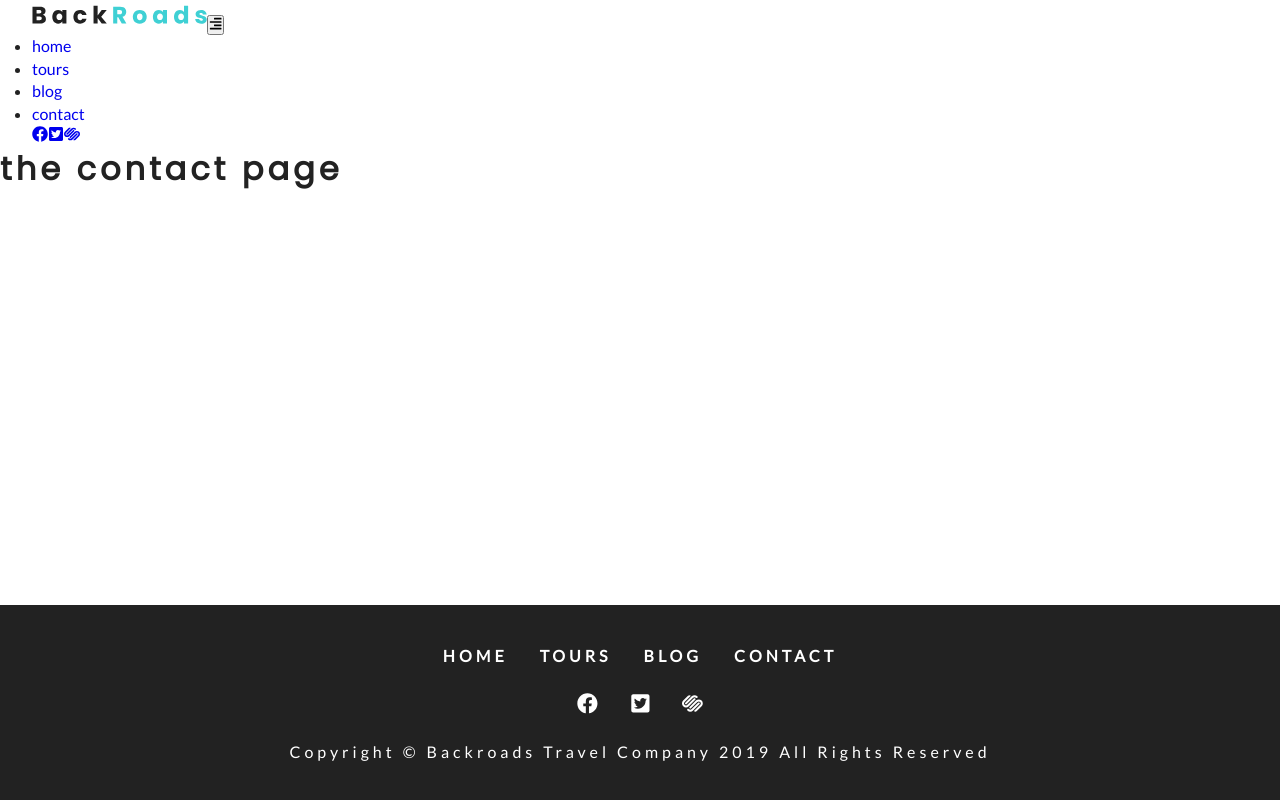
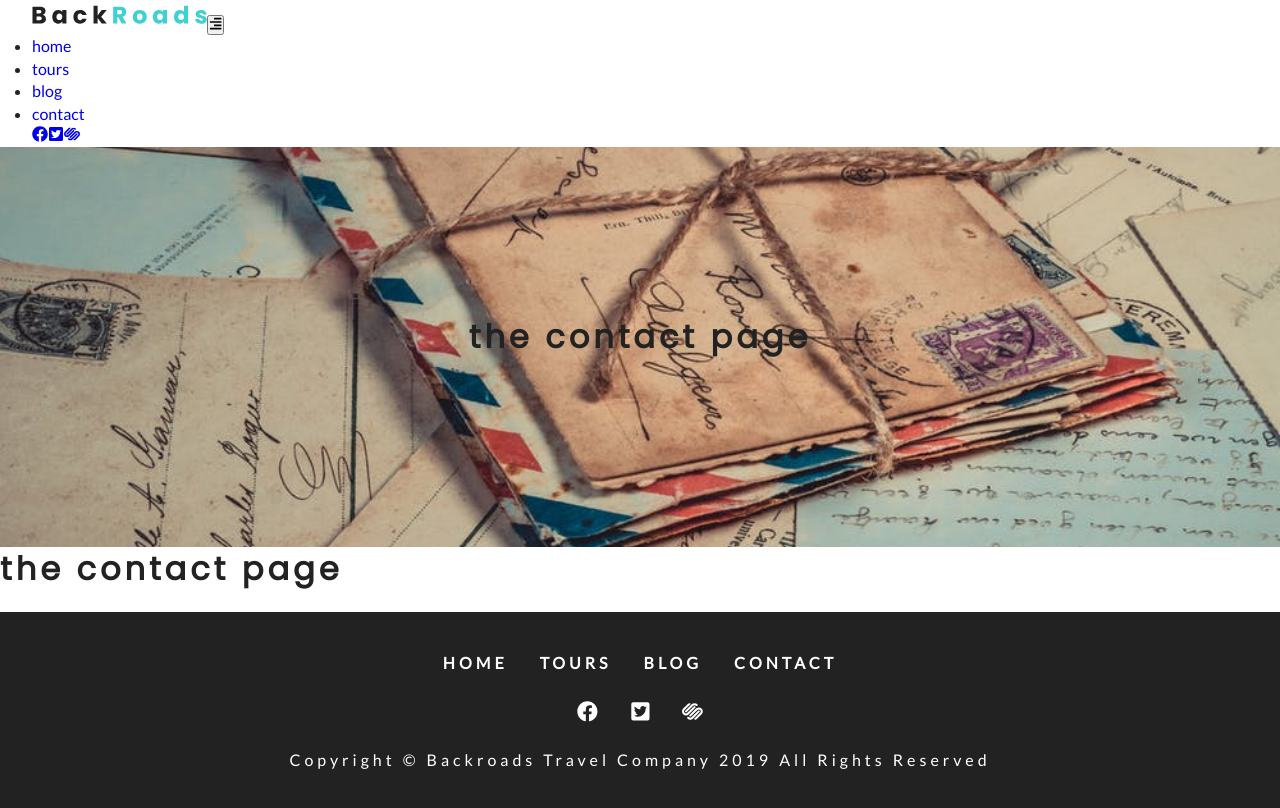
Before and after one commit to IanY57/MyBackroads-Tutorial, a Gatsby site: page /contact in a window 1280 px wide. Built offline with nearby package versions, Linux system fonts and the light colour scheme; Gatsby itself is replaced by a stand-in of ours.

Commit message:
added a number of plugins -- creates StyledHero -- add page trans --

```diff
--- a/gatsby-config.js
+++ b/gatsby-config.js
@@ -19,6 +19,7 @@ module.exports = {
     `gatsby-plugin-styled-components`,
     `gatsby-transformer-sharp`,
     `gatsby-plugin-sharp`,
+    `gatsby-plugin-transition-link`,
     {
       resolve: `gatsby-source-filesystem`,
       options: {
--- a/package.json
+++ b/package.json
@@ -15,11 +15,14 @@
   "dependencies": {
     "babel-plugin-styled-components": "^1.10.0",
     "gatsby": "^2.8.6",
+    "gatsby-background-image": "^0.7.1",
     "gatsby-image": "^2.1.3",
     "gatsby-plugin-sharp": "^2.1.3",
     "gatsby-plugin-styled-components": "^3.0.7",
+    "gatsby-plugin-transition-link": "^1.12.4",
     "gatsby-source-filesystem": "^2.0.39",
     "gatsby-transformer-sharp": "^2.1.21",
+    "gsap": "^2.1.3",
     "react": "^16.8.6",
     "react-dom": "^16.8.6",
     "react-icons": "^3.7.0",
--- a/src/components/Footer.js
+++ b/src/components/Footer.js
@@ -1,5 +1,6 @@
 import React from "react"
-import { Link } from "gatsby"
+// import { Link } from "gatsby"
+import AniLink from "gatsby-plugin-transition-link/AniLink"
 
 import links from "../constants/links"
 import socialIcons from "../constants/social-icons"
@@ -12,9 +13,9 @@ const Footer = () => {
       <div className={styles.links}>
         {links.map((item, index) => {
           return (
-            <Link key={index} to={item.path}>
+            <AniLink fade key={index} to={item.path}>
               {item.text}
-            </Link>
+            </AniLink>
           )
         })}
       </div>
--- a/src/components/Navbar.js
+++ b/src/components/Navbar.js
@@ -1,5 +1,6 @@
 import React, { useState } from "react"
-import { Link } from "gatsby"
+// import { Link } from "gatsby"
+import AniLink from "gatsby-plugin-transition-link/AniLink"
 
 import links from "../constants/links"
 import socialIcons from "../constants/social-icons"
@@ -34,7 +35,9 @@ const Navbar = () => {
           {links.map((item, index) => {
             return (
               <li key={index}>
-                <Link to={item.path}>{item.text}</Link>
+                <AniLink fade to={item.path}>
+                  {item.text}
+                </AniLink>
               </li>
             )
           })}
--- /dev/null
+++ b/src/components/StyledHero.js
@@ -0,0 +1,25 @@
+import React from "react"
+import styled from "styled-components"
+import BackgroundImage from "gatsby-background-image"
+
+const StyledHero = ({ img, className, children, home }) => {
+  return (
+    <BackgroundImage className={className} fluid={img} home={home}>
+      {children}
+    </BackgroundImage>
+  )
+}
+
+export default styled(StyledHero)`
+  min-height: ${props => (props.home ? "calc(100vh - 62px)" : "50vh")};
+  background: ${props =>
+    props.home
+      ? "linear-gradient(rgba(63, 208, 212, 0.7), rgba(0, 0, 0, 0.7))"
+      : "none"};
+  background-position: center;
+  background-size: cover;
+  opacity: 1 !important;
+  display: flex;
+  justify-content: center;
+  align-items: center;
+`
--- a/src/pages/contact.js
+++ b/src/pages/contact.js
@@ -1,13 +1,30 @@
 import React from "react"
+import { graphql } from "gatsby"
 
 import Layout from "../components/Layout"
+import StyledHero from "../components/StyledHero"
 
-const contact = () => {
+const contact = ({ data }) => {
   return (
     <Layout>
+      <StyledHero img={data.contactBcg.childImageSharp.fluid}>
+        <h1>the contact page</h1>
+      </StyledHero>
       <h1>the contact page</h1>
     </Layout>
   )
 }
 
+export const query = graphql`
+  query {
+    contactBcg: file(relativePath: { eq: "connectBcg.jpeg" }) {
+      childImageSharp {
+        fluid(maxWidth: 4160, quality: 90) {
+          ...GatsbyImageSharpFluid_withWebp
+        }
+      }
+    }
+  }
+`
+
 export default contact
```
Also changed, not shown: src/components/Home/About.js (+18 -2 lines), src/pages/404.js (+4 -3 lines), src/pages/blog.js (+16 -4 lines), src/pages/index.js (+20 -7 lines), src/pages/tours.js (+18 -2 lines), 1 other file.
